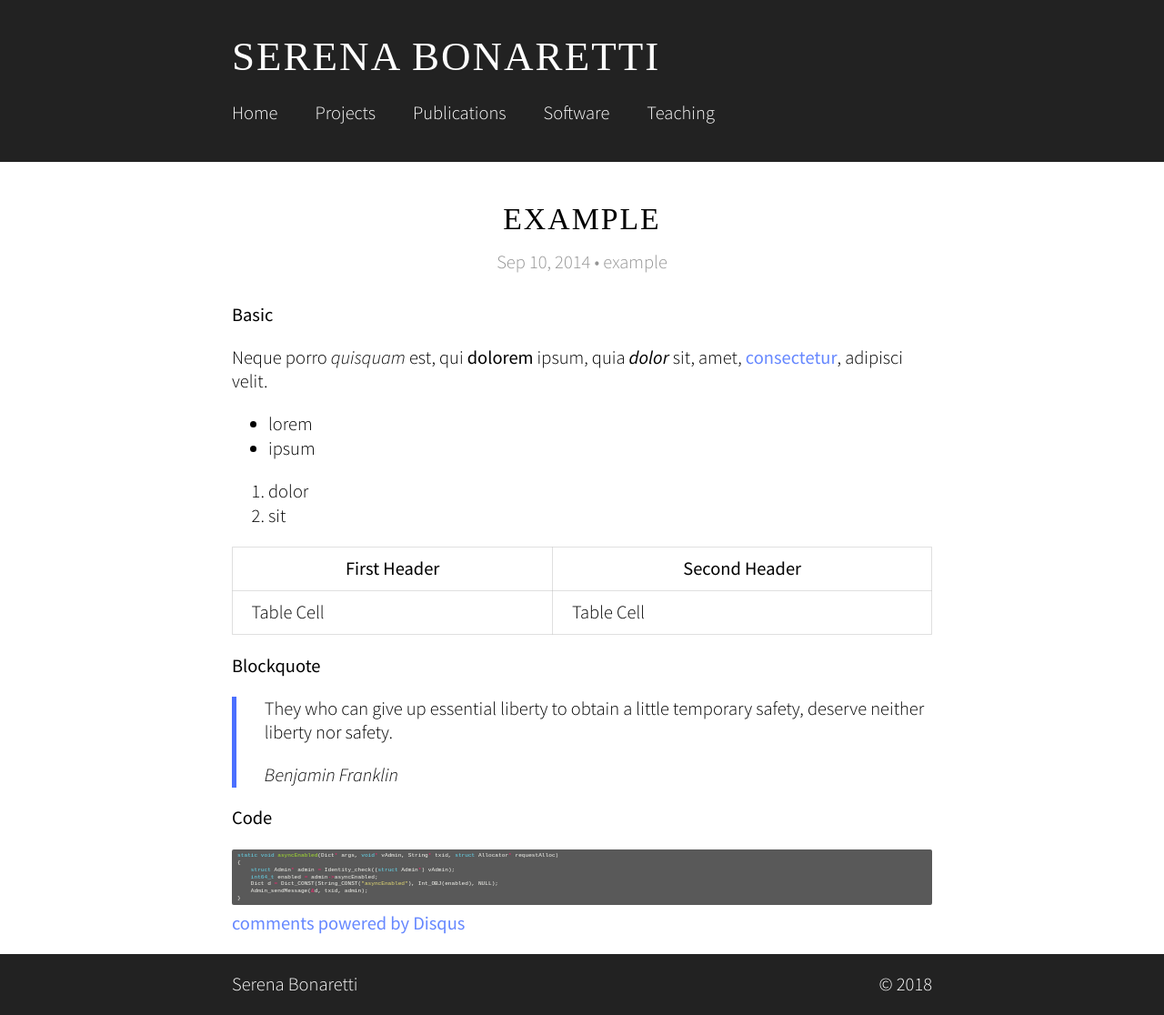
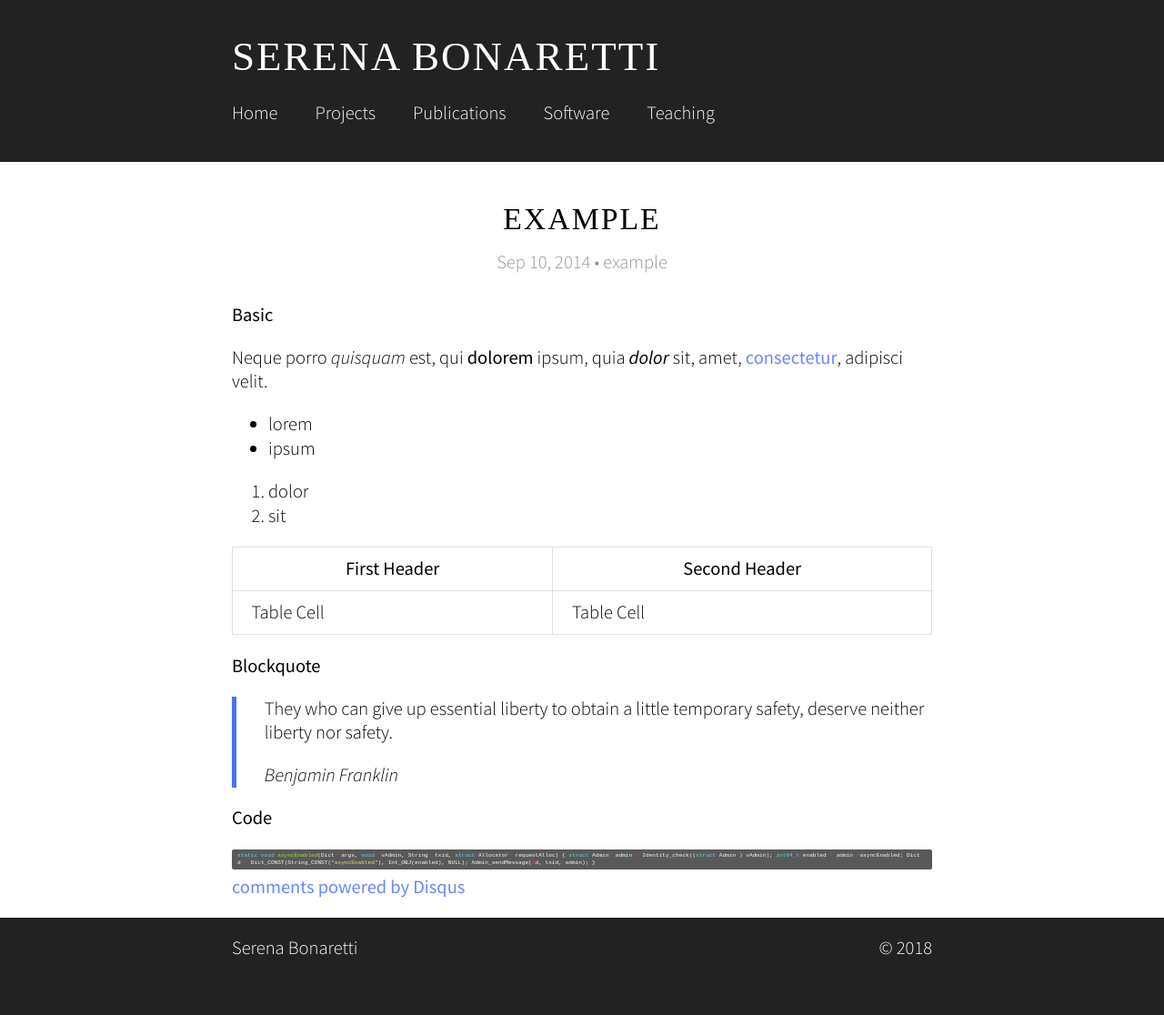
Before and after one commit to sbonaretti/sbonaretti.github.io, a Jekyll site: the page built from _posts/2014-09-09-example.md, in a window 1280 px wide. Shown: the whole page at 91% size. Built offline with Jekyll 4.4.1, drawn with Linux system fonts in a browser that asks for light colours; some web fonts are replaced; comment, search, counter and statistics services are not loaded; after the commit the page ends 1076 px from its top, so only the background shows below that.

Commit message:
Update basic.sass

```diff
--- a/_sass/basic.sass
+++ b/_sass/basic.sass
@@ -28,7 +28,7 @@ pre
   border-radius: 2px
   font-size: .3em
   padding: .5em 1em
-  white-space: pre-wrap
+  white-space: normal
 
 blockquote
   border-left: 5px solid $blue
```
